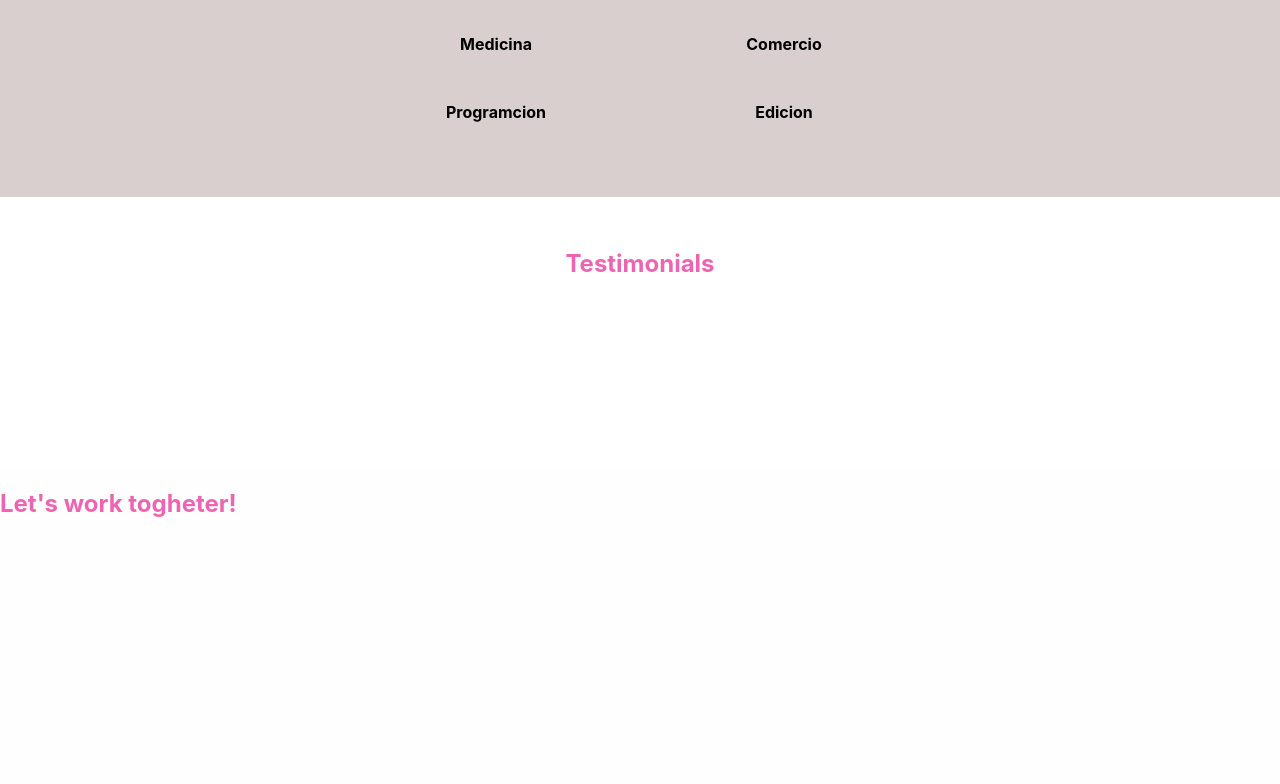
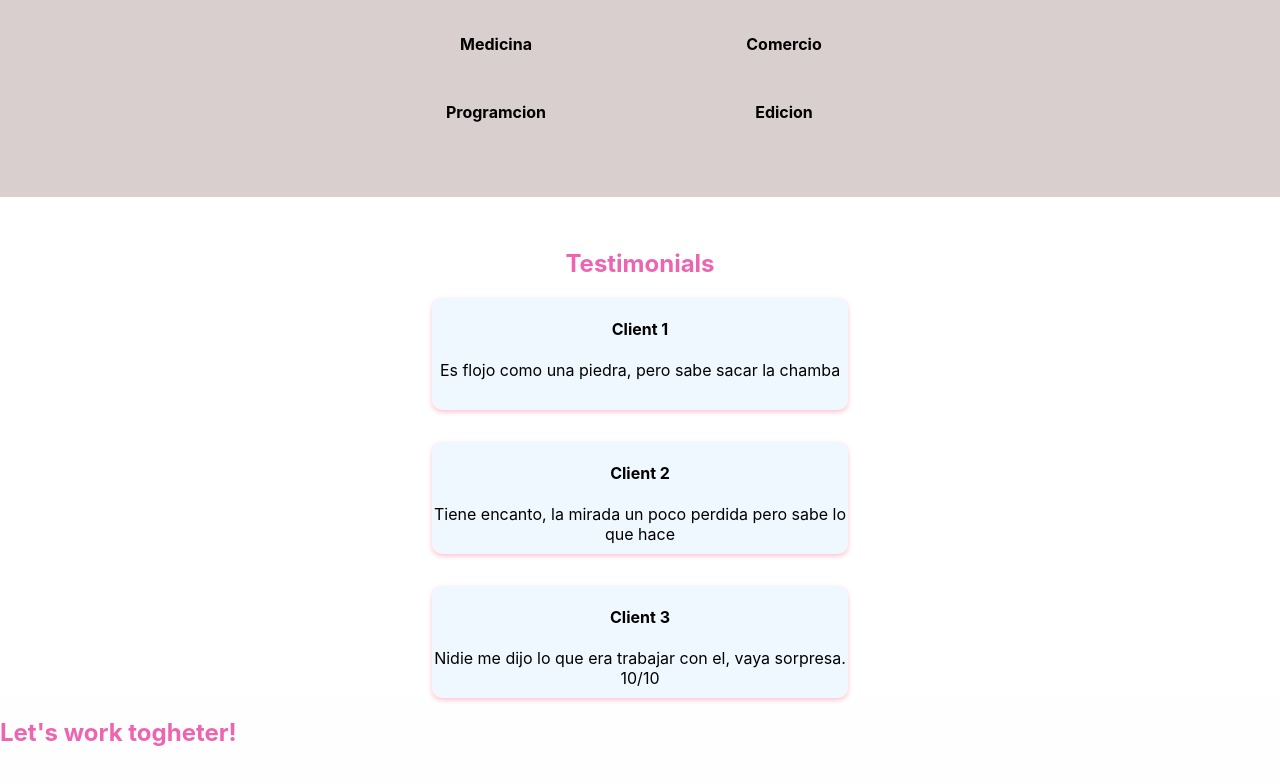
Before and after one commit to EdgarVMora/landing, a React (Create React App) app: page / in a window 1280 px wide. Shown: the part 1037-1821 px from the top of the page. Built offline with nearby package versions, Linux system fonts and the light colour scheme.

Commit message:
primera modificacion sectionfour

```diff
--- a/src/App.css
+++ b/src/App.css
@@ -177,6 +177,32 @@ text-decoration: none;
   color: #ed64b1;
 }
 
+.clients{
+  display: flex;
+  flex-direction: column;
+  flex-wrap: wrap;
+  align-items: center;
+  gap: 2em;
+}
+
+.client{
+  background-color: aliceblue;
+  height: 7em;
+  width: 26em;
+  box-shadow: 0px 2px 5px pink;
+  border-radius: 10px;
+}
+
+.client > h4{
+  color: black;
+  text-align: center;
+}
+
+.client > p{
+  color: black;
+  text-align: center;
+}
+
 .work_togheter{
   background-color: rgb(254, 254, 254);
   min-height: 70vh;
--- a/src/pages/SectionFour.jsx
+++ b/src/pages/SectionFour.jsx
@@ -2,6 +2,27 @@ function Testimonials(){
     return(
         <div className="anonymous_testimony">
             <h2>Testimonials</h2>
+            <div className="clients">
+                <div className="client">
+                    <h4>Client 1</h4>
+                    <p>Es flojo como una piedra,
+                        pero sabe sacar la chamba
+                    </p>
+                </div>
+                <div className="client">
+                    <h4>Client 2</h4>
+                    <p>Tiene encanto, la mirada un poco
+                        perdida pero sabe lo que hace
+                    </p>
+                </div>
+                <div className="client">
+                    <h4>Client 3</h4>
+                    <p>Nidie me dijo lo que era trabajar
+                        con el, vaya sorpresa. 10/10
+                    </p>
+                </div>
+            </div>
+
         </div>
     )
 }
```
